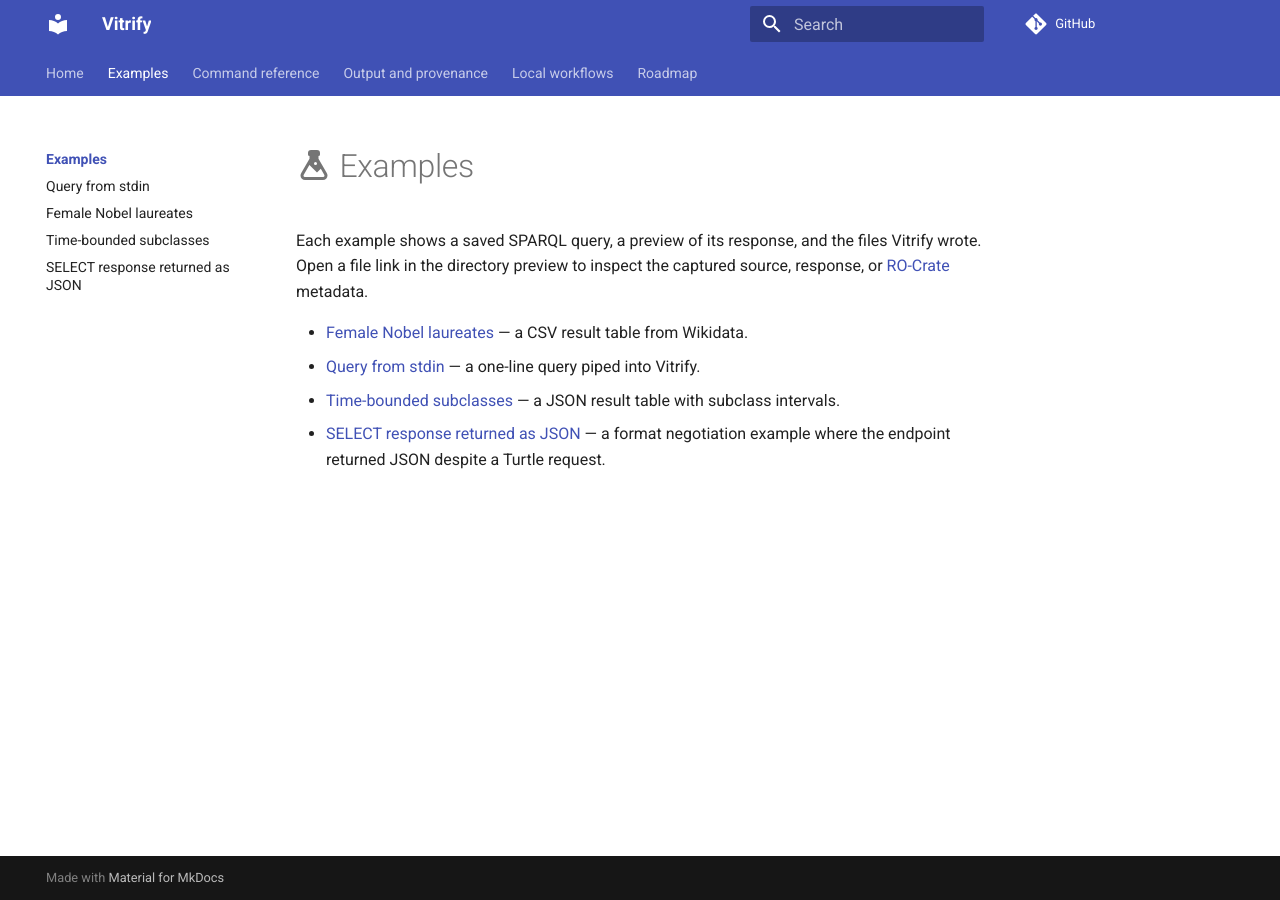
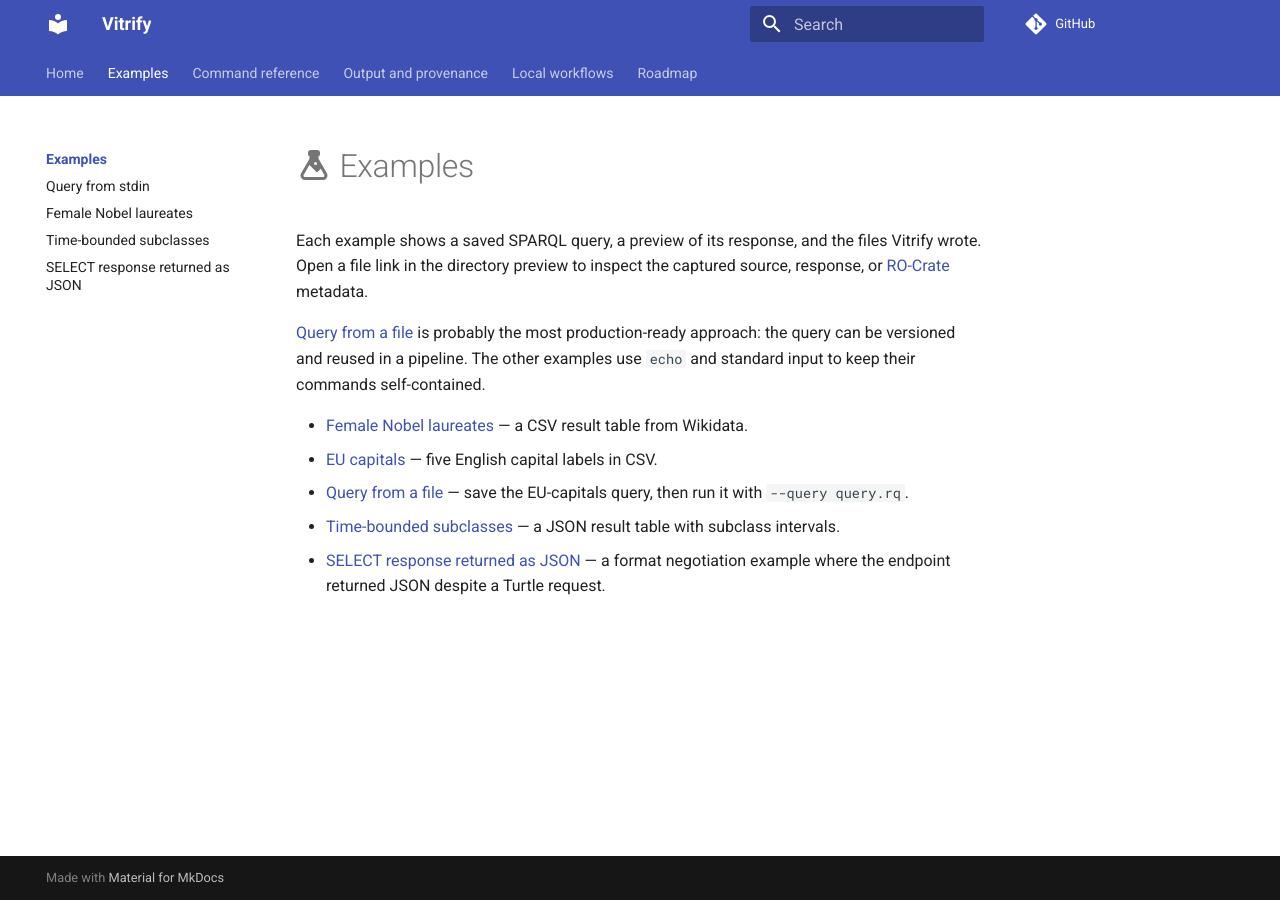
Before and after one commit to iolanta-tech/vitrify, an MkDocs documentation site: the page built from docs/examples/index.md, in a window 1280 px wide. Built offline with MkDocs 1.6.1 and Material for MkDocs 9.7.7, drawn with Linux system fonts in a browser that asks for light colours; comment, search, counter and statistics services are not loaded.

Commit message:
List EU capitals and query file examples

```diff
--- a/docs/examples/index.md
+++ b/docs/examples/index.md
@@ -5,9 +5,15 @@ files Vitrify wrote. Open a file link in the directory preview to inspect the
 captured source, response, or [RO-Crate](https://www.researchobject.org/ro-crate/)
 metadata.
 
+[Query from a file](query-from-file.md) is probably the most production-ready
+approach: the query can be versioned and reused in a pipeline. The other
+examples use `echo` and standard input to keep their commands self-contained.
+
 - [Female Nobel laureates](female-persons.md) — a CSV result table from
   Wikidata.
-- [Query from stdin](stdin.md) — a one-line query piped into Vitrify.
+- [EU capitals](eu-capitals.md) — five English capital labels in CSV.
+- [Query from a file](query-from-file.md) — save the EU-capitals query, then
+  run it with `--query query.rq`.
 - [Time-bounded subclasses](time-bounded-subclasses.md) — a JSON result table
   with subclass intervals.
 - [SELECT response returned as JSON](select-turtle.md) — a format negotiation
```
